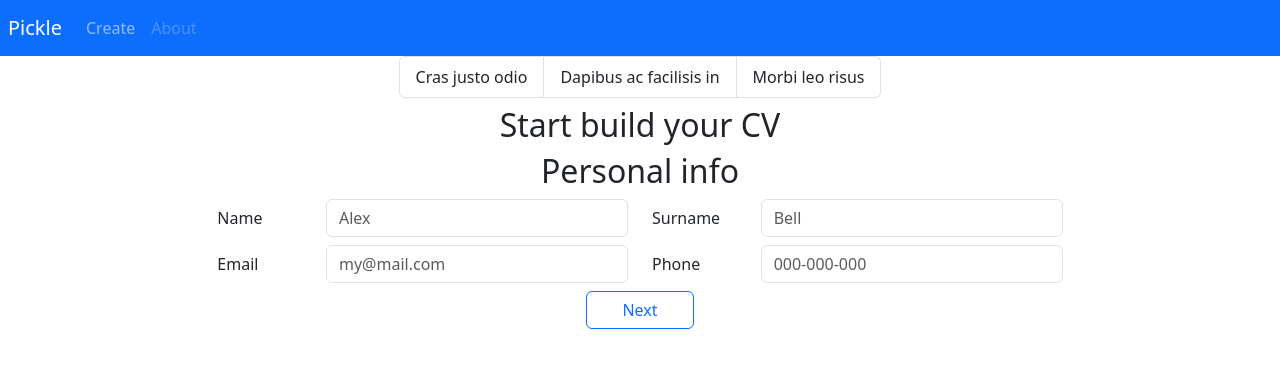
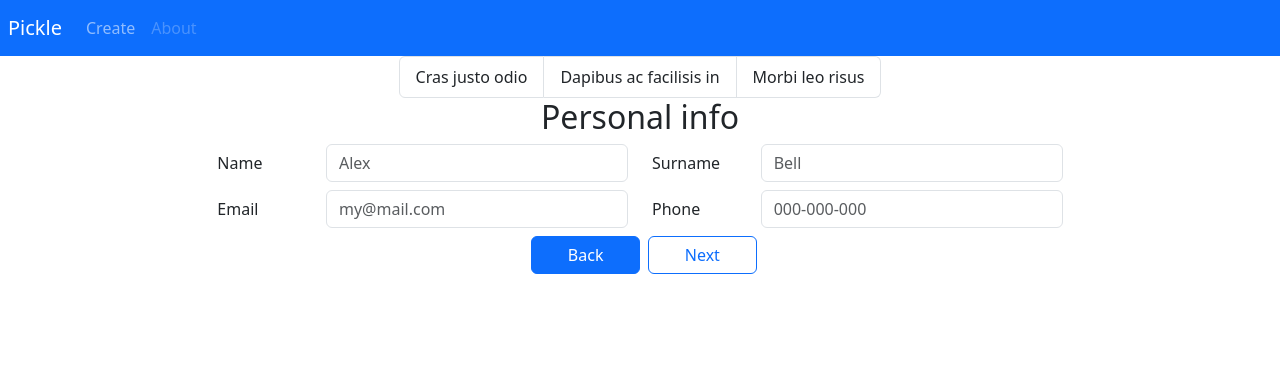
Before and after one commit to Minat004/Pickle.CVlite, an Angular app in the folder Pickle.CVlite.API/ClientApp/: page /build-cv/personal-info in a window 1280 px wide. Shown: the top 368 px of the page. Built offline with nearby package versions, Linux system fonts and the light colour scheme.

Commit message:
is first step

```diff
--- a/Pickle.CVlite.API/ClientApp/src/app/modules/build-cv/build-cv.component.html
+++ b/Pickle.CVlite.API/ClientApp/src/app/modules/build-cv/build-cv.component.html
@@ -10,7 +10,7 @@
 <router-outlet></router-outlet>
 <form>
   <div class="form-group row mt-2 justify-content-center">
-    <button *ngIf="canBack"
+    <button *ngIf="!(router.url === '/build-cv')"
             type="button"
             class="btn btn-primary col-sm-1 mx-2"
             (click)="gotoBack()"
--- a/Pickle.CVlite.API/ClientApp/src/app/modules/build-cv/build-cv.component.ts
+++ b/Pickle.CVlite.API/ClientApp/src/app/modules/build-cv/build-cv.component.ts
@@ -13,35 +13,26 @@
 export class BuildCvComponent implements OnInit{
   steps: BuildCvStep[] = STEPS
   isFirstStep: boolean
-  canBack: boolean
 
   constructor(
           private route: ActivatedRoute,
-          private router: Router,
+          public router: Router,
           private buildCvService: BuildCvService
           ) {}
 
   ngOnInit(): void {
     this.route.url.subscribe((value) => {
-      console.log('path:')
-      console.log(value)
       this.buildCvService.currentStep = this.buildCvService.getStepByName(value[0].path)
-
-      this.isFirstStep = this.buildCvService.isFirstStep
-      this.canBack = this.buildCvService.canBack
     })
 
-    console.log('current:')
-    console.log(this.buildCvService.currentStep)
+    this.isFirstStep = this.router.url === `/${this.steps[0].name}`
+
+    console.log(this.isFirstStep)
+    console.log(`/${this.steps[0].name}`)
   }
 
   gotoNext(): void{
-    console.log('current:')
-    console.log(this.buildCvService.currentStep)
     this.router.navigate([this.steps[this.buildCvService.currentStep.id + 1].name], { relativeTo: this.route })
-
-    console.log('current:')
-    console.log(this.buildCvService.currentStep)
   }
 
   gotoBack(): void{
--- a/Pickle.CVlite.API/ClientApp/src/app/modules/build-cv/components/address/address.component.ts
+++ b/Pickle.CVlite.API/ClientApp/src/app/modules/build-cv/components/address/address.component.ts
@@ -21,7 +21,6 @@
     })
 
     console.log(this.buildCvService.isFirstStep)
-    console.log(this.buildCvService.canBack)
   }
 
 }
--- a/Pickle.CVlite.API/ClientApp/src/app/modules/build-cv/components/personal-info/personal-info.component.ts
+++ b/Pickle.CVlite.API/ClientApp/src/app/modules/build-cv/components/personal-info/personal-info.component.ts
@@ -21,6 +21,5 @@
     })
 
     console.log(this.buildCvService.isFirstStep)
-    console.log(this.buildCvService.canBack)
   }
 }
--- a/Pickle.CVlite.API/ClientApp/src/app/modules/build-cv/services/build-cv.service.ts
+++ b/Pickle.CVlite.API/ClientApp/src/app/modules/build-cv/services/build-cv.service.ts
@@ -13,17 +13,10 @@
   constructor() { }
 
   get isFirstStep(): boolean {
-    if (this.currentStep.name === STEPS[0].name) {
+    if (this.currentStep.id === STEPS[0].id) {
       return true
     }
     return false
-  }
-
-  get canBack(): boolean {
-    if (this.currentStep.name === STEPS[0].name) {
-      return false
-    }
-    return true
   }
 
   getSteps(): Observable<BuildCvStep> {
```
